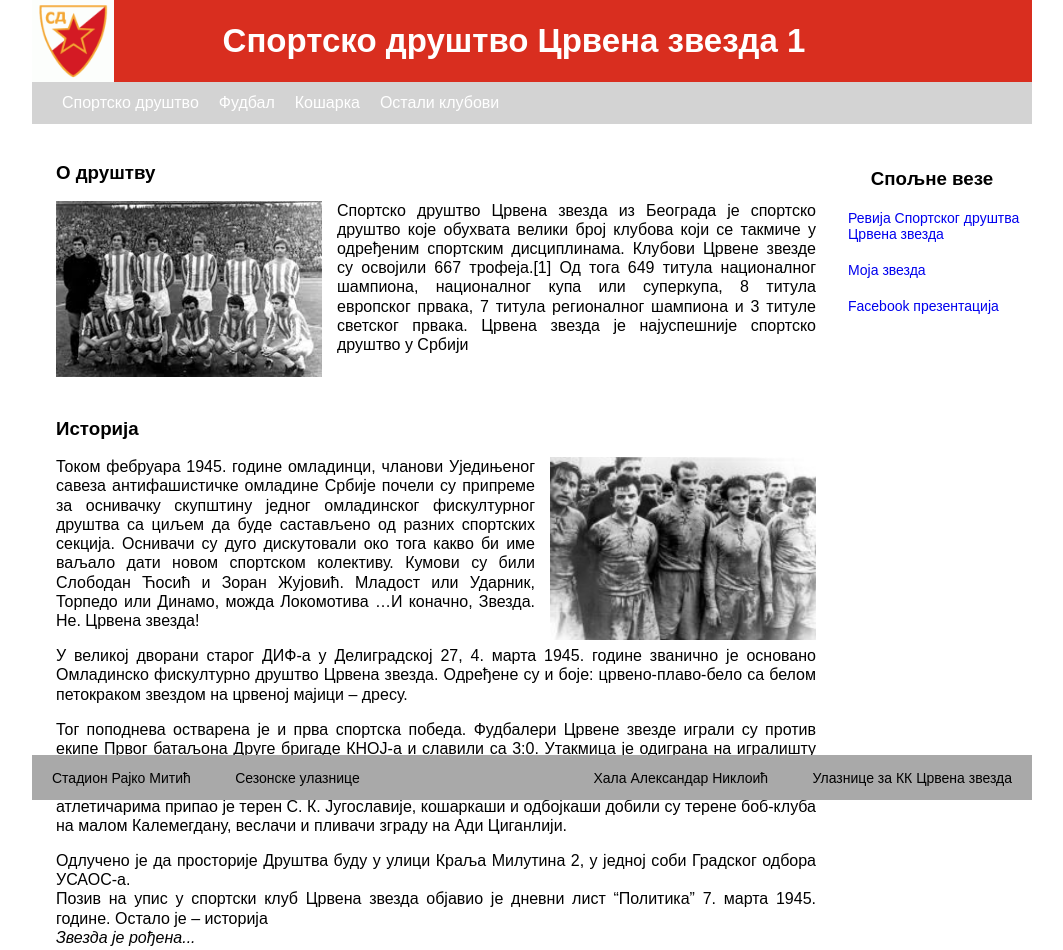
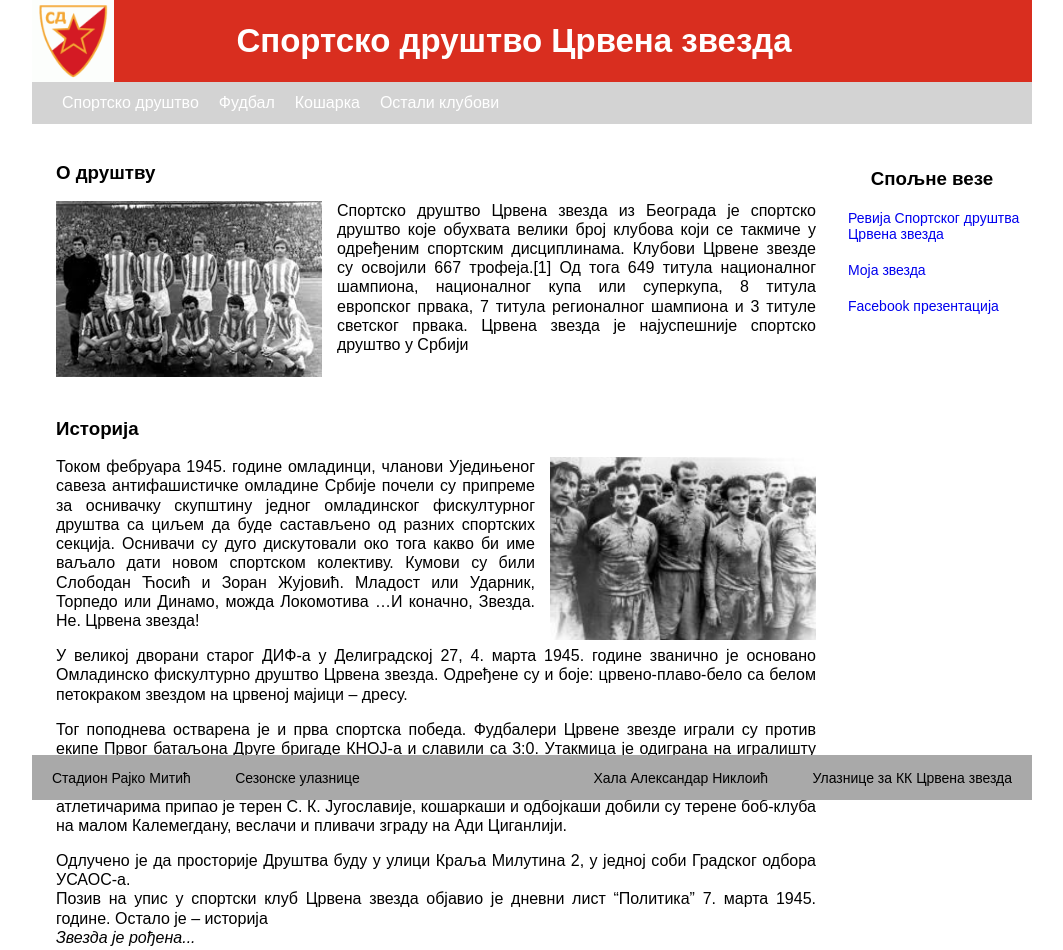
Before and after one commit to veljkogrozdanovic/veljkogrozdanovic.github.io, a plain HTML site: page index.html in a window 1280 px wide. Shown: the top 950 px of the page, without its empty margins (108-1171 px from the left). Drawn offline with Linux system fonts and the light colour scheme.

Commit message:
Skinuto 1

```diff
--- a/index.html
+++ b/index.html
@@ -13,7 +13,7 @@
 		<img src="img/logo.png">
 	</div>
 	<div class="text">
-		<h1>Спортско друштво Црвена звезда 1</h1>
+		<h1>Спортско друштво Црвена звезда</h1>
 	</div>
 		</header>
 
```
